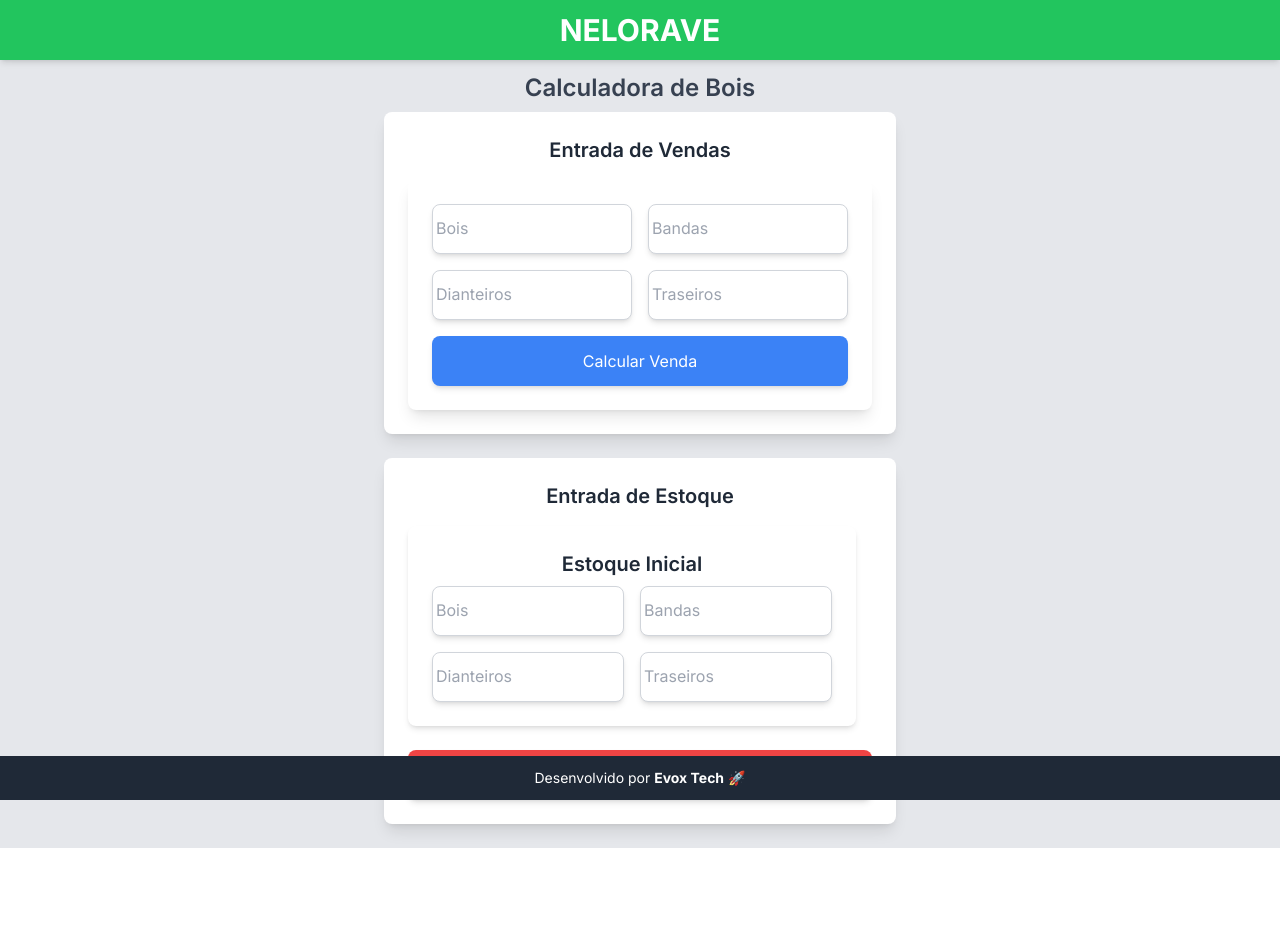
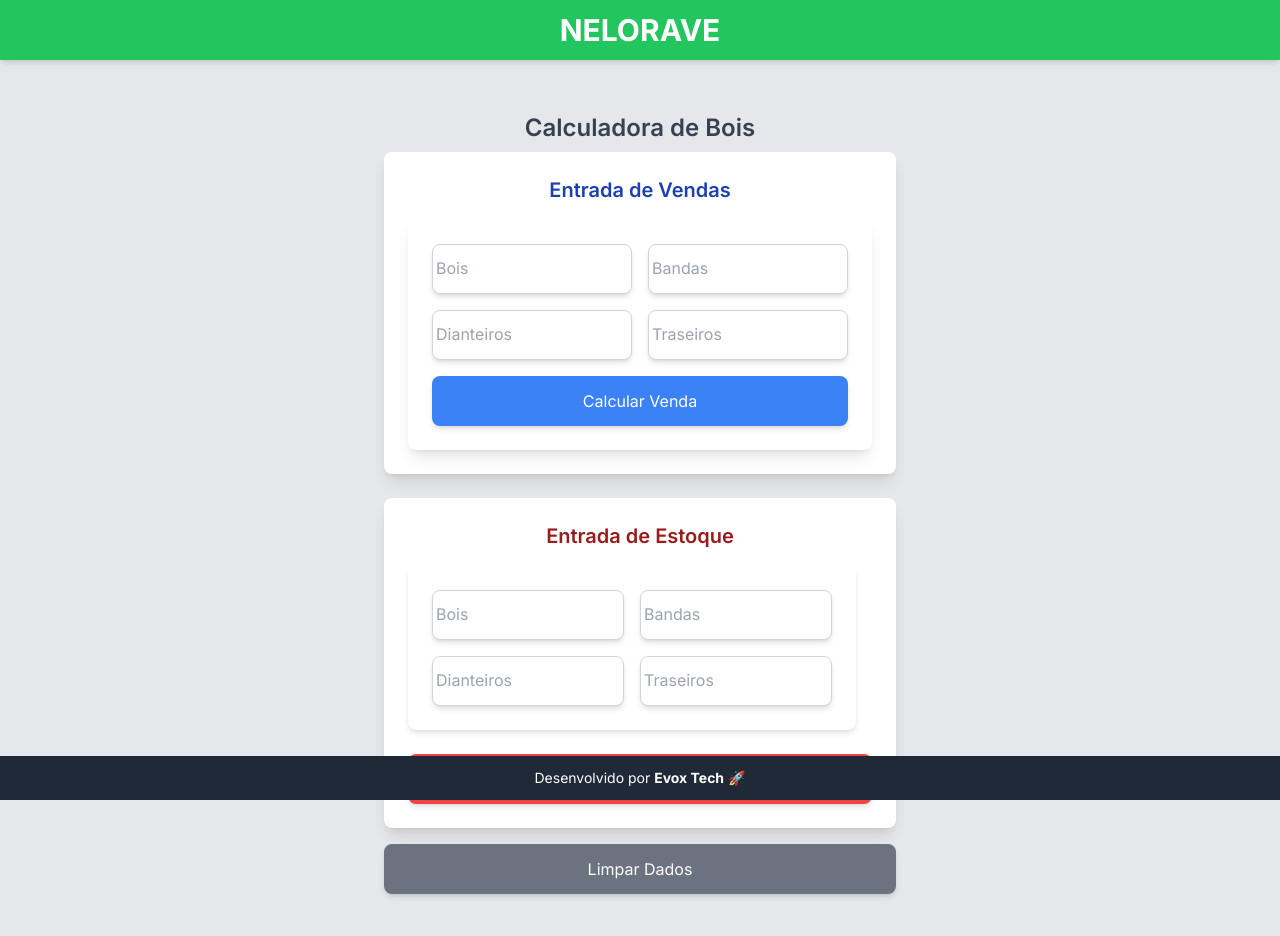
Before and after one commit to nilsonxp/calculadora-boi-front, a React (Vite) app in the folder calculadora-boi/: page / in a window 1280 px wide. Shown: the top 936 px of the page. Before the commit the page ends 848 px from the top, so only its background shows below. Built offline with nearby package versions, Linux system fonts and the light colour scheme.

Commit message:
refinamentos

```diff
--- a/calculadora-boi/src/App.jsx
+++ b/calculadora-boi/src/App.jsx
@@ -1,4 +1,4 @@
-import { useState } from "react";
+import { useState, useRef } from "react";
 import Formulario from "./components/Formulario";
 import EstoqueForm from "./components/EstoqueForm";
 import Resultado from "./components/Resultado";
@@ -8,6 +8,10 @@ function App() {
   const [estoque, setEstoque] = useState({ bois: "", bandas: "", dianteiros: "", traseiros: "" });
   const [sobra, setSobra] = useState(null);
   const [erro, setErro] = useState(null);
+
+  // Referências para os resultados (venda e sobra)
+  const resultadoRef = useRef(null);
+  const sobraRef = useRef(null);
 
   // Função para calcular venda
   const calcularVenda = async (dados) => {
@@ -23,6 +27,9 @@ function App() {
 
       const result = await response.json();
       setResultado(result);
+
+      // Scroll para o resultado
+      setTimeout(() => resultadoRef.current?.scrollIntoView({ behavior: "smooth" }), 300);
     } catch (error) {
       console.error(error);
       setErro("Erro ao calcular venda. Tente novamente.");
@@ -48,10 +55,22 @@ function App() {
 
       const result = await response.json();
       setSobra(result);
+
+      // Scroll para o resultado da sobra
+      setTimeout(() => sobraRef.current?.scrollIntoView({ behavior: "smooth" }), 300);
     } catch (error) {
       console.error(error);
       setErro("Erro ao calcular sobra. Tente novamente.");
     }
+  };
+
+  // 🔽 Função para limpar os dados
+  const limparDados = () => {
+    setDados({ bois: "", bandas: "", dianteiros: "", traseiros: "" });  // Limpa o formulário de venda
+    setEstoque({ bois: "", bandas: "", dianteiros: "", traseiros: "" }); // Limpa o estoque inicial
+    setResultado(null);  // Reseta o resultado da venda
+    setSobra(null);      // Reseta o resultado da sobra
+    setErro(null);       // Remove qualquer mensagem de erro
   };
 
   return (
@@ -62,20 +81,22 @@ function App() {
       </header>
 
       {/* Criando um espaçamento automático entre os elementos */}
-      <div className="flex flex-col items-center w-full max-w-lg my-2 pt-10">
+      <div className="flex flex-col items-center w-full max-w-lg my-2 pt-20">
         <h2 className="text-2xl font-semibold text-gray-700 text-center">Calculadora de Bois</h2>
       </div>
 
       {/* Seção de Vendas */}
       <div className="bg-white p-6 rounded-lg shadow-lg w-full max-w-lg mb-6">
-        <h3 className="text-xl font-semibold text-gray-800 mb-4 text-center">Entrada de Vendas</h3>
+        <h3 className="text-xl font-semibold text-blue-800 mb-4 text-center">Entrada de Vendas</h3>
+        <div ref={resultadoRef}> {/* Referência para o resultado */}
         <Formulario onCalcular={calcularVenda} />
-        <Resultado titulo="Resultado da Venda" resultado={resultado} />
+        </div>
+          <Resultado titulo="Resultado da Venda" resultado={resultado} />
       </div>
 
       {/* Seção de Estoque */}
       <div className="bg-white p-6 rounded-lg shadow-lg w-full max-w-lg">
-        <h3 className="text-xl font-semibold text-gray-800 mb-4 text-center">Entrada de Estoque</h3>
+        <h3 className="text-xl font-semibold text-red-800 mb-4 text-center">Entrada de Estoque</h3>
         <EstoqueForm estoque={estoque} setEstoque={setEstoque} />
         <button
           className="w-full bg-red-500 text-white px-4 py-3 rounded-lg hover:bg-red-600 active:scale-95 transition shadow-md hover:shadow-lg"
@@ -83,14 +104,24 @@ function App() {
         >
           Calcular Sobra
         </button>
-        <Resultado titulo="Sobra no Estoque" resultado={sobra} />
+        <div ref={sobraRef}> {/* Referência para o resultado da sobra */}
+          <Resultado titulo="Sobra no Estoque" resultado={sobra} />
+        </div>
       </div>
 
+      {/* Botão de limpar */}
+      <button
+        className="w-full max-w-lg mt-4 bg-gray-500 text-white px-4 py-3 rounded-lg hover:bg-gray-600 active:scale-95 transition shadow-md hover:shadow-lg mb-7"
+        onClick={limparDados}
+      >
+        Limpar Dados
+      </button>
+
       {/* Exibir erro, se houver */}
-      {erro && <p className="text-red-600 mt-4">{erro}</p>}
+      {erro && <p className="text-red-600 mt-4 mb-5">{erro}</p>}
 
-      {/* 🔽 Rodapé na parte inferior 🔽 */}
-      <footer className="w-full bg-gray-800 py-3 text-center fixed bottom-0 left-0">
+      {/* Rodapé na parte inferior */}
+      <footer className="w-full bg-gray-800 py-3 text-center fixed bottom-0 left-">
         <p className="text-white text-sm">Desenvolvido por <strong>Evox Tech</strong> 🚀</p>
       </footer>
     </div>
--- a/calculadora-boi/src/components/EstoqueForm.jsx
+++ b/calculadora-boi/src/components/EstoqueForm.jsx
@@ -3,7 +3,7 @@ import InputField from "./InputField";
 function EstoqueForm({ estoque, setEstoque }) {
   return (
     <div className="mb-6 bg-white p-6 rounded-lg shadow-md w-full max-w-md text-center">
-      <h2 className="text-xl font-semibold text-gray-800 mb-2">Estoque Inicial</h2>
+      {/* <h2 className="text-xl font-semibold text-gray-800 mb-2">Estoque Inicial</h2> */}
       <div className="grid grid-cols-2 gap-4">
         {["bois", "bandas", "dianteiros", "traseiros"].map((campo) => (
           <InputField
```
